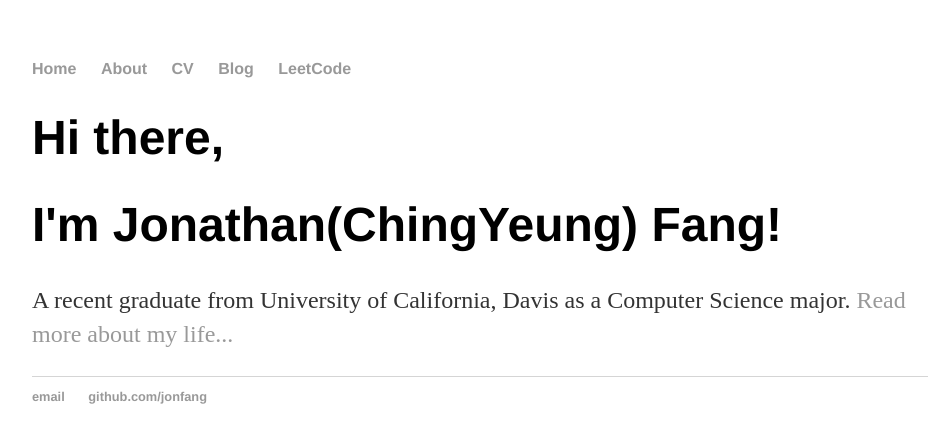
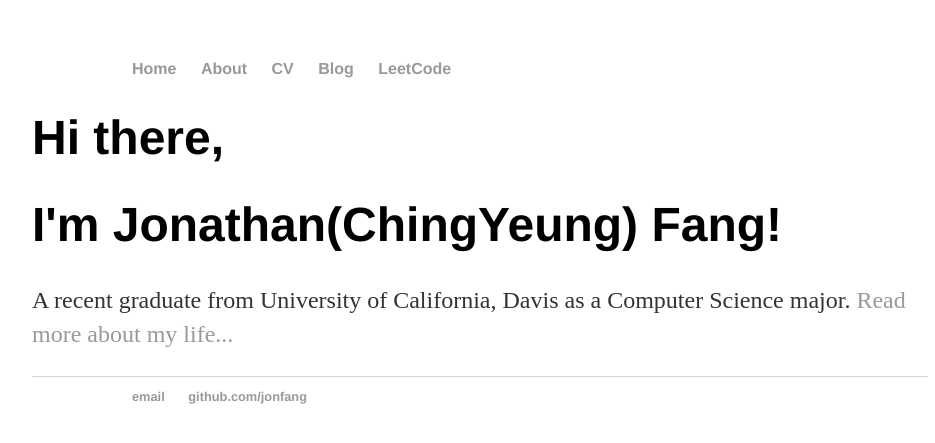
Before and after one commit to jonfang/jonfang.github.io, a Jekyll site: the page built from index.html, in a window 1280 px wide. Shown: the top 443 px of the page, without its empty margins (160-1095 px from the left). Built offline with Jekyll 4.4.1, drawn with Linux system fonts in a browser that asks for light colours.

Commit message:
Update main.css

```diff
--- a/css/main.css
+++ b/css/main.css
@@ -7,6 +7,7 @@ nav ul, footer ul {
     padding: 0px;
     list-style: none;
     font-weight: bold;
+    margin-left: 100px;
 }
 nav ul li, footer ul li {
     display: inline;
```
